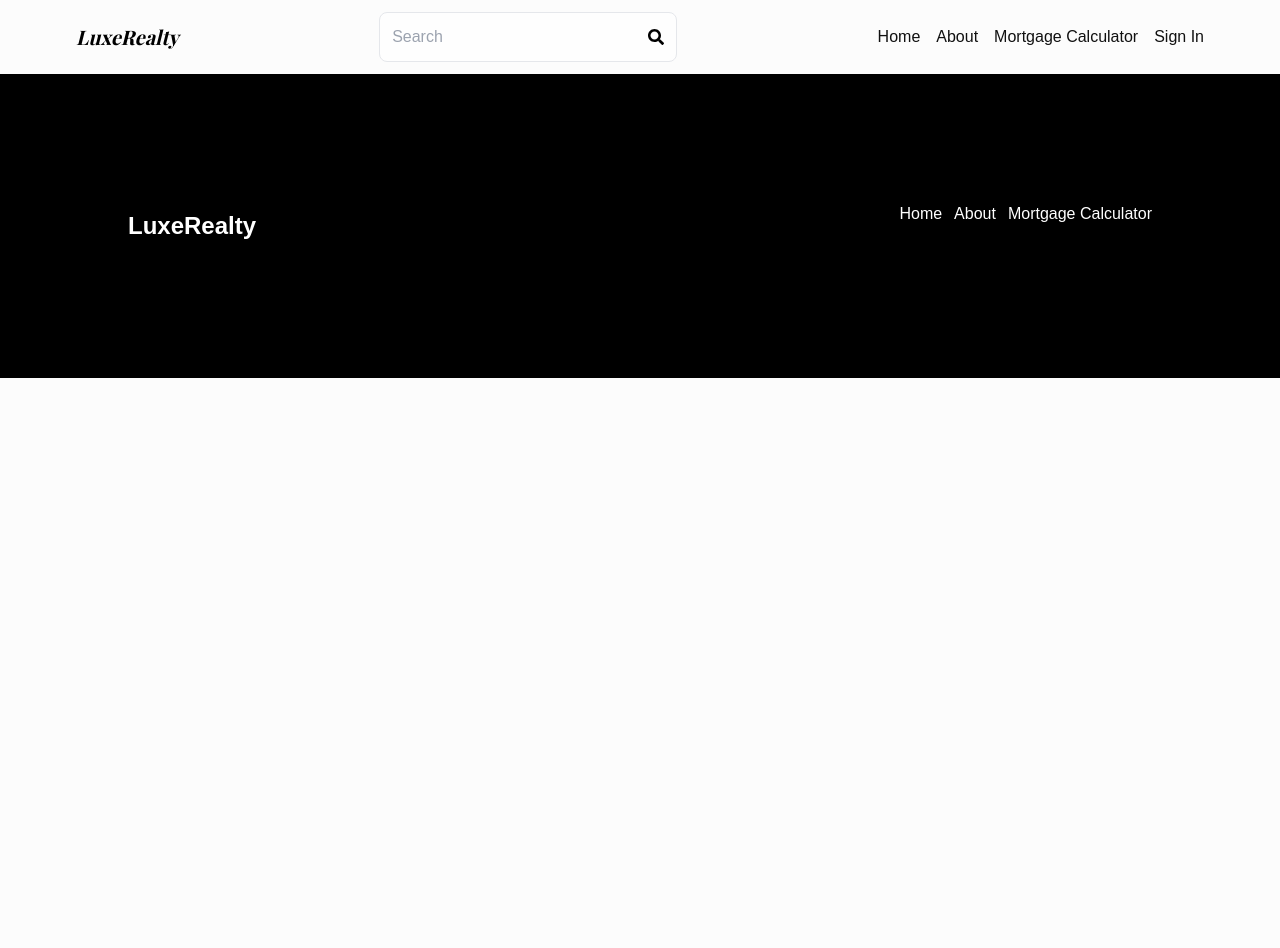
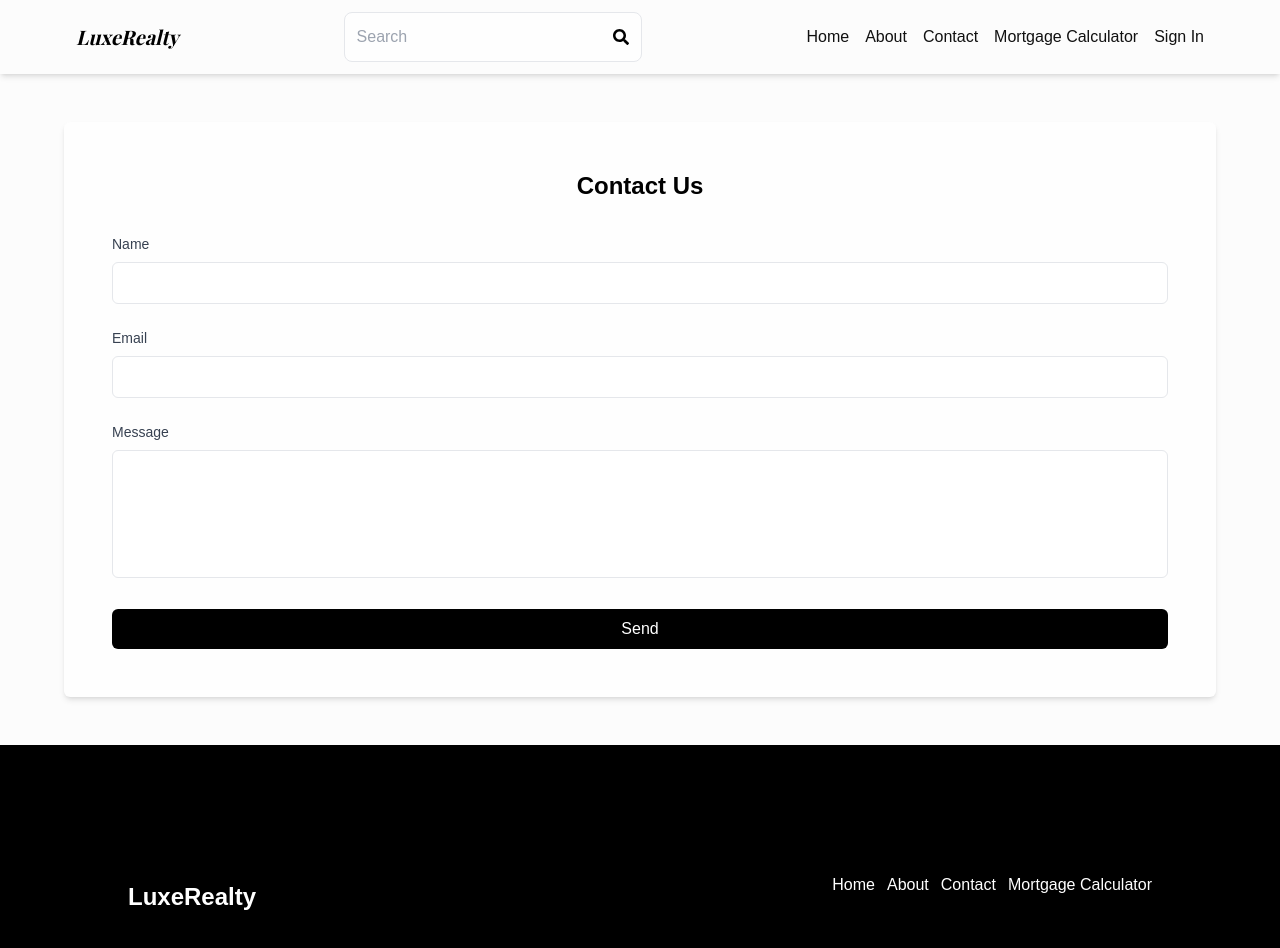
Before and after one commit to Black-zeus96/LuxeRealty, a React (Vite) app in the folder client/: page /contact in a window 1280 px wide. Shown: the top 948 px of the page. Before the commit the page ends 800 px from the top, so only its background shows below. Built offline with nearby package versions, Linux system fonts and the light colour scheme; no server answers; a web font is replaced by a local one.

Commit message:
Added Contact Page and its functionality and Project Ends

```diff
--- a/client/package.json
+++ b/client/package.json
@@ -11,6 +11,7 @@
   },
   "dependencies": {
     "@reduxjs/toolkit": "^2.2.5",
+    "emailjs-com": "^3.2.0",
     "firebase": "^10.12.2",
     "react": "^18.2.0",
     "react-dom": "^18.2.0",
--- a/client/src/App.jsx
+++ b/client/src/App.jsx
@@ -12,6 +12,7 @@ import Listing from "./pages/Listing.jsx";
 import Search from "./pages/Search.jsx";
 import Footer from "./components/Footer.jsx";
 import About from "./pages/About.jsx";
+import Contact from "./pages/Contact.jsx";
 
 export default function App() {
   return (
@@ -20,6 +21,7 @@ export default function App() {
       <Routes>
         <Route path="/" element={<Home />} />
         <Route path="/about" element={<About />} />
+        <Route path="/contact" element={<Contact />} />
         <Route path="/sign-in" element={<SignIn />} />
         <Route path="/sign-up" element={<SignUp />} />
         <Route path="/search" element={<Search />} />
--- a/client/src/components/Footer.jsx
+++ b/client/src/components/Footer.jsx
@@ -20,6 +20,11 @@ export default function () {
             </Link>
           </span>
           <span>
+            <Link className="text-white" to="/contact">
+              Contact
+            </Link>
+          </span>
+          <span>
             <Link
               className="text-white"
               target="_blank"
--- a/client/src/components/Header.jsx
+++ b/client/src/components/Header.jsx
@@ -57,6 +57,9 @@ export default function Header() {
           <Link to="/about">
             <li className="hidden sm:inline hover:underline">About</li>
           </Link>
+          <Link to="/contact">
+            <li className="hidden sm:inline hover:underline">Contact</li>
+          </Link>
           <Link
             target="_blank"
             to="https://apps.royalbank.com/apps/mortgages/mortgage-payment-calculator/"
--- a/client/src/pages/About.jsx
+++ b/client/src/pages/About.jsx
@@ -53,12 +53,6 @@ export default function About() {
           home is not just a possibility—it’s a reality waiting to be realized.
         </p>
       </div>
-
-      {/* Contact Form */}
-
-      <div>
-        <h3 className="text-3xl mt-4 font-bold text-black">Contact Us</h3>
-      </div>
     </div>
   );
 }
--- /dev/null
+++ b/client/src/pages/Contact.jsx
@@ -0,0 +1,71 @@
+import React, { useState } from "react";
+
+// Here we are using Formspree, a free email service that does not need backend
+
+function Contact() {
+  const [formSubmitted, setFormSubmitted] = useState(false);
+
+  const handleSubmit = (e) => {
+    e.preventDefault();
+    setFormSubmitted(true);
+  };
+
+  return (
+    <div className="max-w-6xl mb-12 mt-12 mx-auto p-12 bg-white shadow-md rounded-md">
+      <h2 className="text-2xl font-semibold text-center mb-8">Contact Us</h2>
+      {formSubmitted ? (
+        <p className="text-green-500 text-center">
+          Your message has been sent to our team. Thank you!
+        </p>
+      ) : (
+        <form
+          action="https://formspree.io/f/movawngd" //Formspree API key
+          method="POST"
+          onSubmit={handleSubmit}
+          className="space-y-6"
+        >
+          <div>
+            <label className="block text-gray-700 text-sm font-medium mb-2">
+              Name
+            </label>
+            <input
+              type="text"
+              name="name"
+              required
+              className="w-full px-4 py-2 border rounded-md focus:outline-none focus:ring-2 focus:ring-blue-500"
+            />
+          </div>
+          <div>
+            <label className="block text-gray-700 text-sm font-medium mb-2">
+              Email
+            </label>
+            <input
+              type="email"
+              name="email"
+              required
+              className="w-full px-4 py-2 border rounded-md focus:outline-none focus:ring-2 focus:ring-blue-500"
+            />
+          </div>
+          <div>
+            <label className="block text-gray-700 text-sm font-medium mb-2">
+              Message
+            </label>
+            <textarea
+              name="message"
+              required
+              className="w-full px-4 py-2 border rounded-md focus:outline-none focus:ring-2 focus:ring-blue-500 h-32 resize-none"
+            ></textarea>
+          </div>
+          <button
+            type="submit"
+            className="w-full bg-black text-white py-2 rounded-md hover:opacity-95 transition duration-300"
+          >
+            Send
+          </button>
+        </form>
+      )}
+    </div>
+  );
+}
+
+export default Contact;
--- a/package.json
+++ b/package.json
@@ -6,6 +6,7 @@
     "express": "^4.19.2",
     "jsonwebtoken": "^9.0.2",
     "mongoose": "^8.4.1",
+    "nodemailer": "^6.9.14",
     "react-router-dom": "^6.23.1"
   },
   "name": "luxerealty",
```
Also changed, not shown: 2 other files (tests, documents, lock files or other folders).
